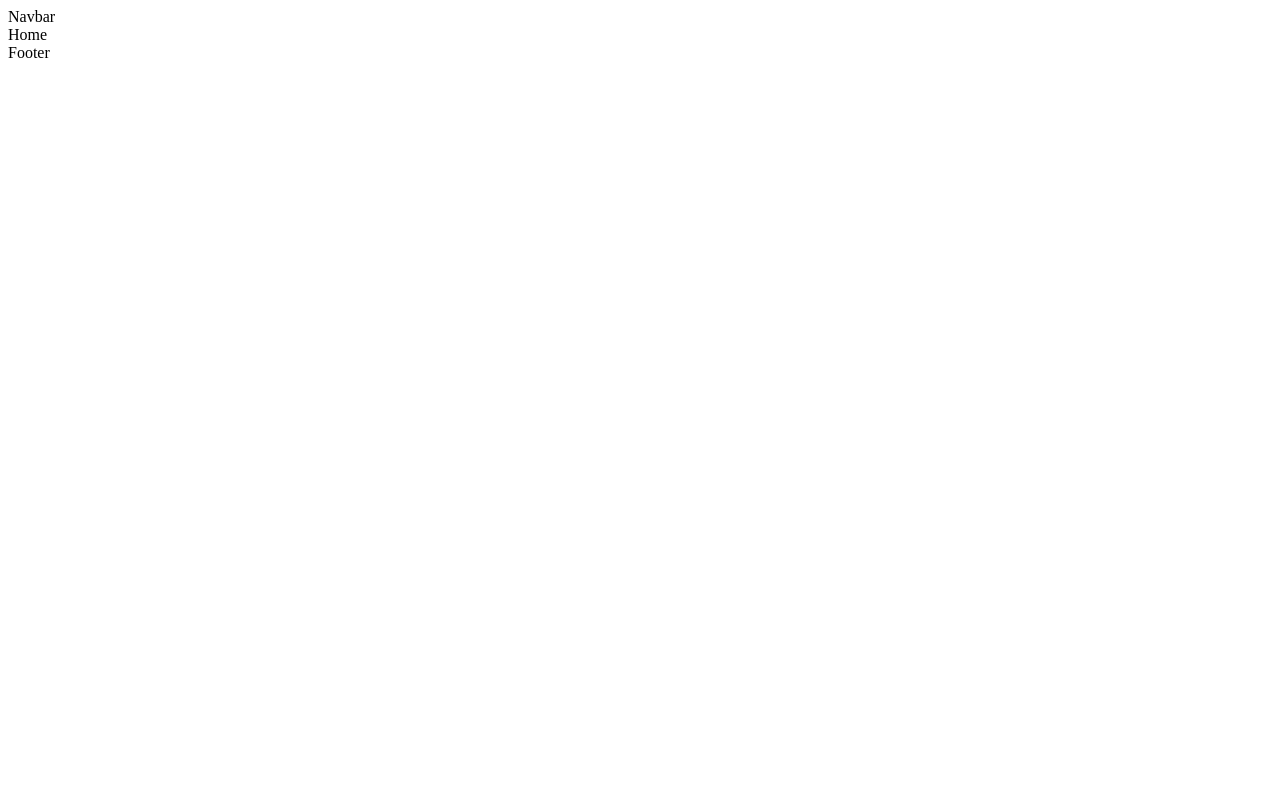
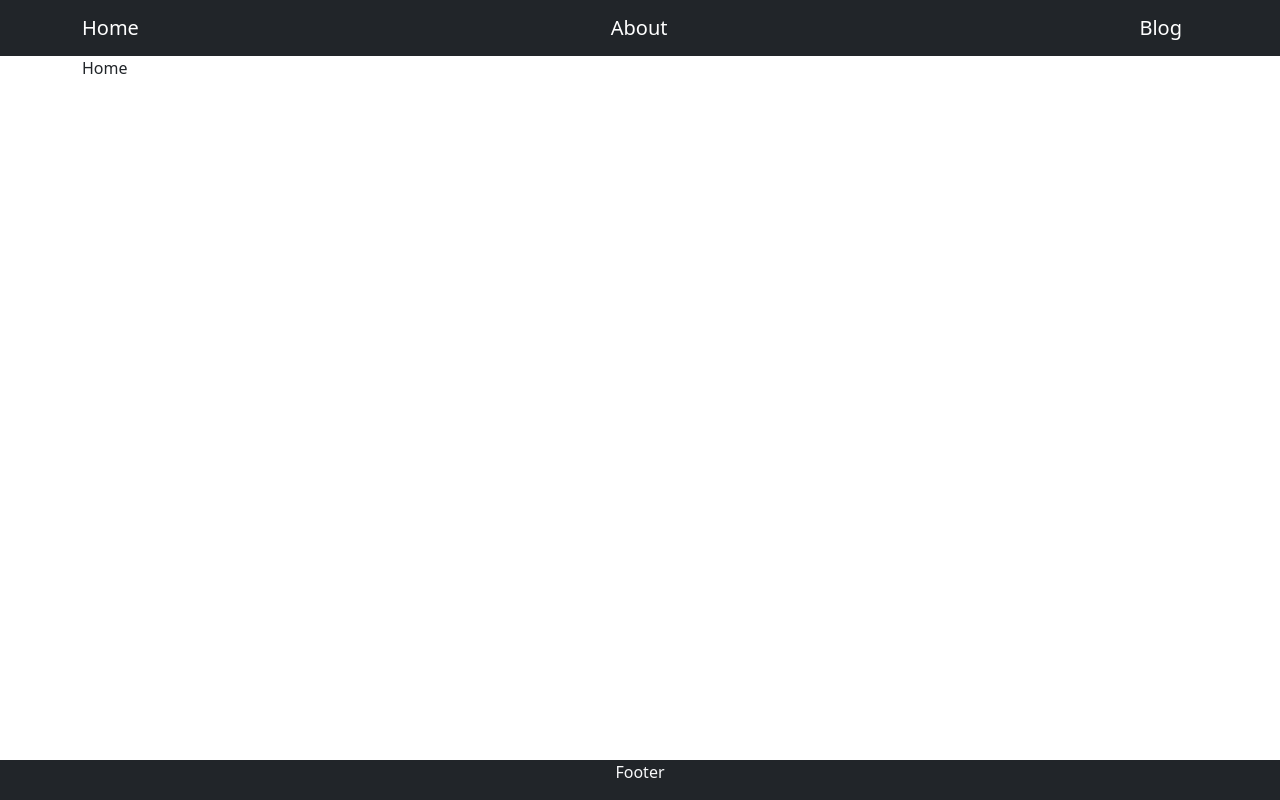
Before and after one commit to beckman924/react-router-dom-6.4, a React (Vite) app: page / in a window 1280 px wide. Built offline with nearby package versions, Linux system fonts and the light colour scheme.

Commit message:
Added Bootstrap and some styles

```diff
--- a/index.html
+++ b/index.html
@@ -3,6 +3,12 @@
   <head>
     <meta charset="UTF-8" />
     <link rel="icon" type="image/svg+xml" href="/vite.svg" />
+    <link
+      rel="stylesheet"
+      href="https://cdn.jsdelivr.net/npm/bootstrap@5.3.0/dist/css/bootstrap.min.css"
+      integrity="sha384-9ndCyUaIbzAi2FUVXJi0CjmCapSmO7SnpJef0486qhLnuZ2cdeRhO02iuK6FUUVM"
+      crossorigin="anonymous"
+    />
     <meta name="viewport" content="width=device-width, initial-scale=1.0" />
     <title>React Router DOM 6.4 Test</title>
   </head>
--- a/package.json
+++ b/package.json
@@ -10,7 +10,9 @@
     "preview": "vite preview"
   },
   "dependencies": {
+    "bootstrap": "^5.3.2",
     "react": "^18.2.0",
+    "react-bootstrap": "^2.9.1",
     "react-dom": "^18.2.0",
     "react-router-dom": "^6.18.0"
   },
--- a/src/App.jsx
+++ /dev/null
@@ -1,5 +0,0 @@
-const App = () => {
-  return <div>App</div>;
-};
-
-export default App;
--- /dev/null
+++ b/src/components/Footer.jsx
@@ -0,0 +1,13 @@
+import Container from "react-bootstrap/Container";
+
+const Footer = () => {
+  return (
+    <footer className="bg-dark text-light">
+      <Container>
+        <p className="text-center">Footer</p>
+      </Container>
+    </footer>
+  );
+};
+
+export default Footer;
--- /dev/null
+++ b/src/components/Navbar.jsx
@@ -0,0 +1,22 @@
+import { Link } from "react-router-dom";
+import { Navbar, Container } from "react-bootstrap";
+
+const NavigationBar = () => {
+  return (
+    <Navbar className="navbar-dark bg-dark">
+      <Container>
+        <Link to="/" className="navbar-brand">
+          Home
+        </Link>
+        <Link to="/about" className="navbar-brand">
+          About
+        </Link>
+        <Link to="/blog" className="navbar-brand">
+          Blog
+        </Link>
+      </Container>
+    </Navbar>
+  );
+};
+
+export default NavigationBar;
--- a/src/index.css
+++ b/src/index.css
@@ -0,0 +1,18 @@
+html,
+body {
+  height: 100%;
+  position: relative;
+  margin: 0;
+  padding: 0;
+}
+
+#root {
+  min-height: 100%;
+  position: relative;
+}
+
+footer {
+  position: absolute;
+  bottom: 0;
+  width: 100%;
+}
--- a/src/layout/LayoutPublic.jsx
+++ b/src/layout/LayoutPublic.jsx
@@ -1,13 +1,20 @@
 import { Outlet } from "react-router-dom";
+import Container from "react-bootstrap/Container";
+
+import Navbar from "../components/Navbar";
+import Footer from "../components/Footer";
 
 const LayoutPublic = () => {
   return (
     <>
-      <nav>Navbar</nav>
+      <Navbar />
       <main>
-        <Outlet />
+        <Container>
+          <Outlet />
+        </Container>
       </main>
-      <footer>Footer</footer>
+
+      <Footer />
     </>
   );
 };
--- a/src/main.jsx
+++ b/src/main.jsx
@@ -1,6 +1,7 @@
 import React from "react";
 import ReactDOM from "react-dom/client";
 import { RouterProvider } from "react-router-dom";
+import "bootstrap/dist/css/bootstrap.min.css";
 
 import { router } from "./router";
 import "./index.css";
```
Also changed, not shown: 1 other file (tests, documents, lock files or other folders).
